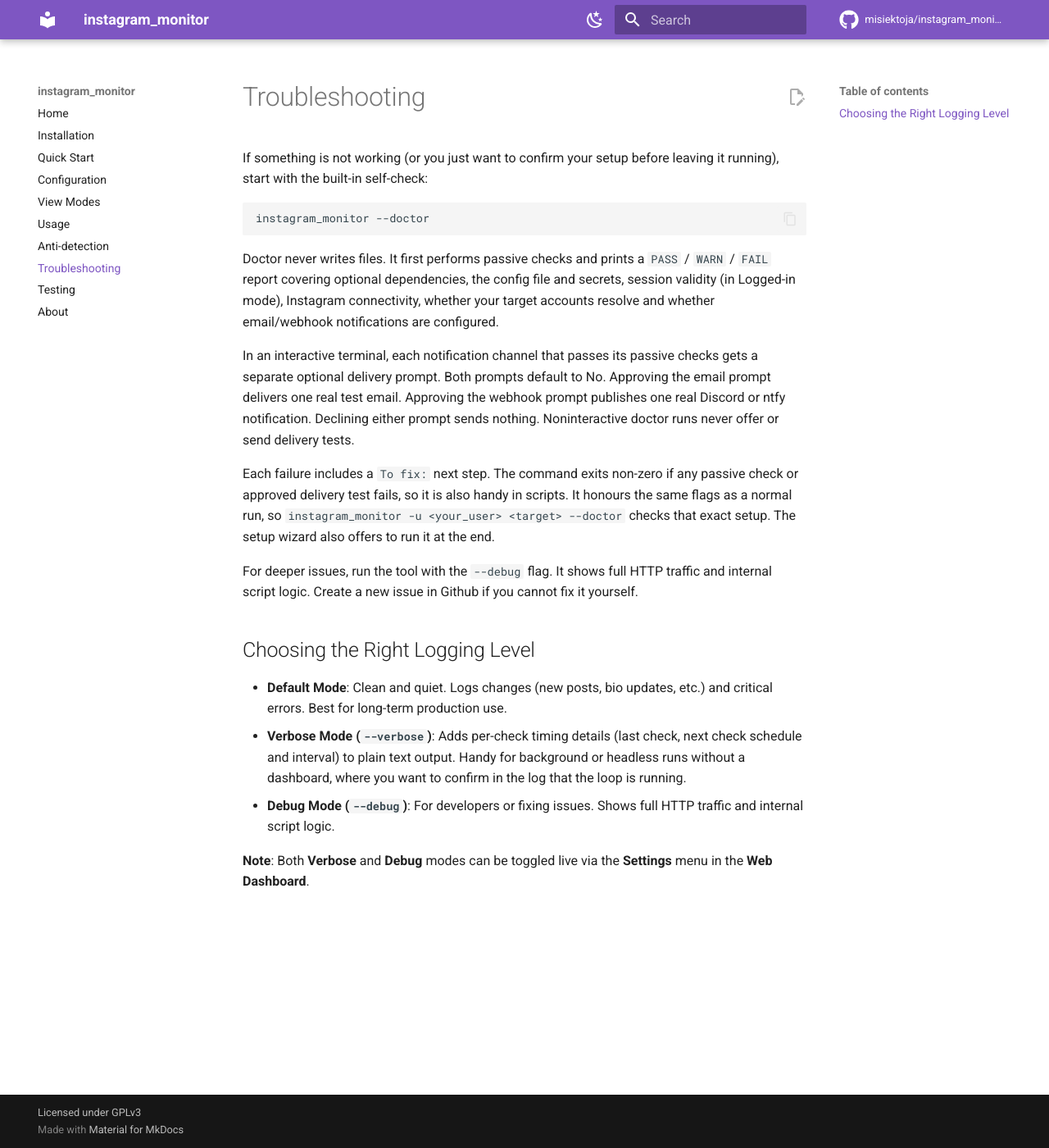
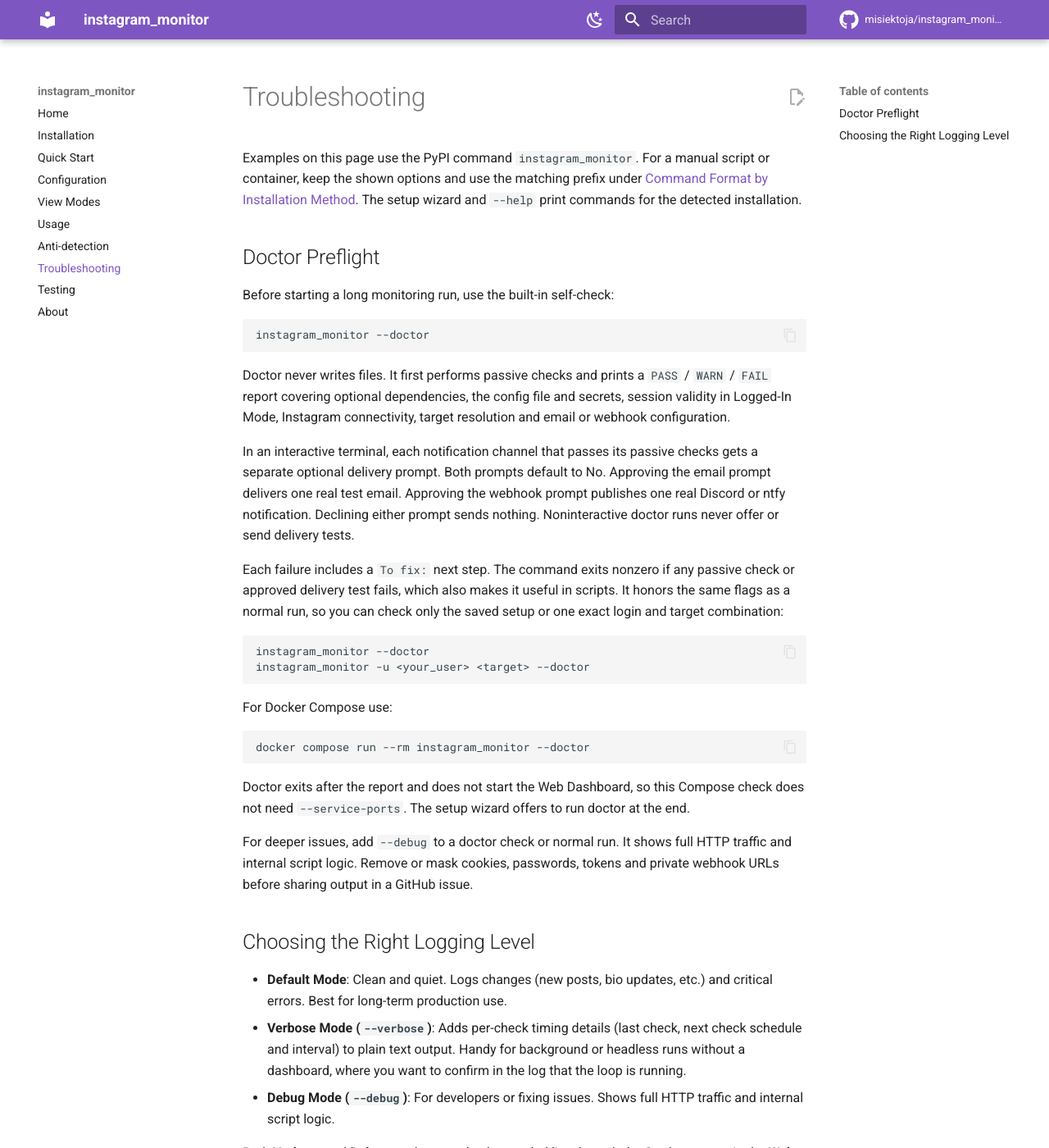
Before and after one commit to misiektoja/instagram_monitor, an MkDocs documentation site: the page built from docs/troubleshooting.md, in a window 1280 px wide and 1400 px high. Shown: the whole window at 82% size. Built offline with MkDocs 1.6.1 and Material for MkDocs 9.7.7, drawn with Linux system fonts in a browser that asks for light colours; comment, search, counter and statistics services are not loaded; some of the changed text lies outside the part shown.

Commit message:
docs(troubleshooting): add install-aware doctor guidance

````diff
--- a/docs/troubleshooting.md
+++ b/docs/troubleshooting.md
@@ -1,18 +1,36 @@
 # Troubleshooting
 
-If something is not working (or you just want to confirm your setup before leaving it running), start with the built-in self-check:
+Examples on this page use the PyPI command `instagram_monitor`. For a manual script or container, keep the shown options and use the matching prefix under [Command Format by Installation Method](usage.md#command-format). The setup wizard and `--help` print commands for the detected installation.
+
+<a id="doctor-preflight"></a>
+## Doctor Preflight
+
+Before starting a long monitoring run, use the built-in self-check:
 
 ```sh
 instagram_monitor --doctor
 ```
 
-Doctor never writes files. It first performs passive checks and prints a `PASS` / `WARN` / `FAIL` report covering optional dependencies, the config file and secrets, session validity (in Logged-in mode), Instagram connectivity, whether your target accounts resolve and whether email/webhook notifications are configured.
+Doctor never writes files. It first performs passive checks and prints a `PASS` / `WARN` / `FAIL` report covering optional dependencies, the config file and secrets, session validity in Logged-In Mode, Instagram connectivity, target resolution and email or webhook configuration.
 
 In an interactive terminal, each notification channel that passes its passive checks gets a separate optional delivery prompt. Both prompts default to No. Approving the email prompt delivers one real test email. Approving the webhook prompt publishes one real Discord or ntfy notification. Declining either prompt sends nothing. Noninteractive doctor runs never offer or send delivery tests.
 
-Each failure includes a `To fix:` next step. The command exits non-zero if any passive check or approved delivery test fails, so it is also handy in scripts. It honours the same flags as a normal run, so `instagram_monitor -u <your_user> <target> --doctor` checks that exact setup. The setup wizard also offers to run it at the end.
+Each failure includes a `To fix:` next step. The command exits nonzero if any passive check or approved delivery test fails, which also makes it useful in scripts. It honors the same flags as a normal run, so you can check only the saved setup or one exact login and target combination:
 
-For deeper issues, run the tool with the `--debug` flag. It shows full HTTP traffic and internal script logic. Create a new issue in Github if you cannot fix it yourself.
+```sh
+instagram_monitor --doctor
+instagram_monitor -u <your_user> <target> --doctor
+```
+
+For Docker Compose use:
+
+```sh
+docker compose run --rm instagram_monitor --doctor
+```
+
+Doctor exits after the report and does not start the Web Dashboard, so this Compose check does not need `--service-ports`. The setup wizard offers to run doctor at the end.
+
+For deeper issues, add `--debug` to a doctor check or normal run. It shows full HTTP traffic and internal script logic. Remove or mask cookies, passwords, tokens and private webhook URLs before sharing output in a GitHub issue.
 
 <a id="choosing-the-right-logging-level"></a>
 ## Choosing the Right Logging Level
@@ -21,4 +39,4 @@ For deeper issues, run the tool with the `--debug` flag. It shows full HTTP traf
 - **Verbose Mode (`--verbose`)**: Adds per-check timing details (last check, next check schedule and interval) to plain text output. Handy for background or headless runs without a dashboard, where you want to confirm in the log that the loop is running.
 - **Debug Mode (`--debug`)**: For developers or fixing issues. Shows full HTTP traffic and internal script logic.
 
-**Note**: Both **Verbose** and **Debug** modes can be toggled live via the **Settings** menu in the **Web Dashboard**.
+Both **Verbose** and **Debug** modes can also be toggled live through the **Settings** menu in the **Web Dashboard**.
````
